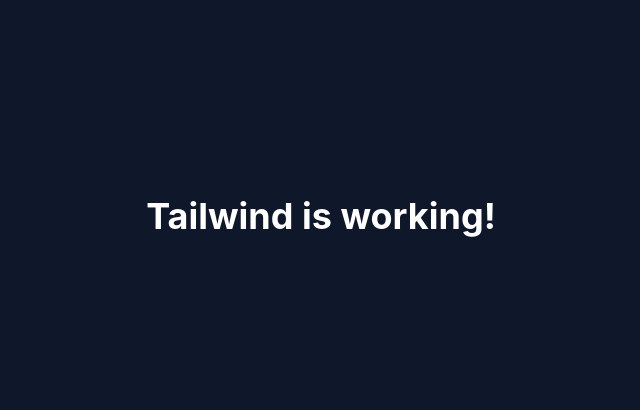
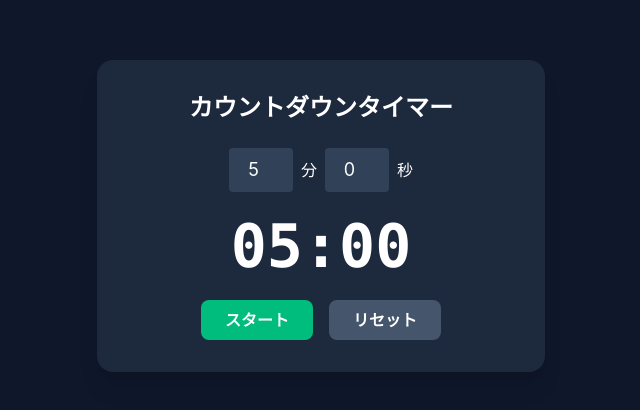
Before and after one commit to AmesRius/React, a React (Vite) app: page / in a window 1280 px wide. Shown: the part 184-594 px from the top of the page, without its empty margins (319-959 px from the left). Built offline with nearby package versions, Linux system fonts and the light colour scheme.

Commit message:
Phase 1: 時間指定・スタート/ストップ・リセット機能を実装

```diff
--- a/src/App.jsx
+++ b/src/App.jsx
@@ -4,11 +4,14 @@
 import heroImg from './assets/hero.png'
 import './App.css'
 
+import Timer from './components/Timer'
+
 function App() {
   return (
     <div className="flex h-screen items-center justify-center bg-slate-900">
-      <h1 className="text-4xl font-bold text-white">Tailwind is working!</h1>
+      <Timer />
     </div>
   )
 }
+
 export default App
--- /dev/null
+++ b/src/components/Timer.jsx
@@ -0,0 +1,135 @@
+import { useState, useEffect, useRef } from 'react'
+
+function Timer() {
+  // 入力用（分・秒）
+  const [inputMinutes, setInputMinutes] = useState(5)
+  const [inputSeconds, setInputSeconds] = useState(0)
+
+  // 実際のカウントダウン残り時間（秒単位で管理）
+  const [remainingSeconds, setRemainingSeconds] = useState(inputMinutes * 60 + inputSeconds)
+
+  // 動いているかどうか
+  const [isRunning, setIsRunning] = useState(false)
+
+  // setIntervalのIDを保持（再描画されても消えないようuseRefを使う）
+  const intervalRef = useRef(null)
+
+  // isRunningがtrueの間、1秒ごとにremainingSecondsを減らす
+  useEffect(() => {
+    if (isRunning) {
+      intervalRef.current = setInterval(() => {
+        setRemainingSeconds((prev) => {
+          if (prev <= 1) {
+            clearInterval(intervalRef.current)
+            setIsRunning(false)
+            return 0
+          }
+          return prev - 1
+        })
+      }, 1000)
+    }
+
+    // クリーンアップ：isRunningがfalseになったり、コンポーネントが消える時にタイマーを止める
+    return () => clearInterval(intervalRef.current)
+  }, [isRunning])
+
+  // 残り秒数を「分:秒」の表示形式に変換する
+  const formatTime = (totalSeconds) => {
+    const minutes = Math.floor(totalSeconds / 60)
+    const seconds = totalSeconds % 60
+    return `${String(minutes).padStart(2, '0')}:${String(seconds).padStart(2, '0')}`
+  }
+
+  const handleStart = () => {
+    if (remainingSeconds > 0) {
+      setIsRunning(true)
+    }
+  }
+
+  const handleStop = () => {
+    setIsRunning(false)
+  }
+
+  const handleReset = () => {
+    setIsRunning(false)
+    setRemainingSeconds(inputMinutes * 60 + inputSeconds)
+  }
+
+  // 入力変更時：カウントダウン中でなければ、残り時間にも反映する
+  const handleMinutesChange = (e) => {
+    const value = Number(e.target.value)
+    setInputMinutes(value)
+    if (!isRunning) {
+      setRemainingSeconds(value * 60 + inputSeconds)
+    }
+  }
+
+  const handleSecondsChange = (e) => {
+    const value = Number(e.target.value)
+    setInputSeconds(value)
+    if (!isRunning) {
+      setRemainingSeconds(inputMinutes * 60 + value)
+    }
+  }
+
+  return (
+    <div className="flex flex-col items-center gap-6 p-8 bg-slate-800 rounded-2xl shadow-xl w-full max-w-md">
+      <h1 className="text-2xl font-bold text-white">カウントダウンタイマー</h1>
+
+      {/* 時間入力エリア */}
+      <div className="flex items-center gap-2">
+        <input
+          type="number"
+          min="0"
+          value={inputMinutes}
+          onChange={handleMinutesChange}
+          disabled={isRunning}
+          className="w-16 text-center text-lg p-2 rounded bg-slate-700 text-white disabled:opacity-50"
+        />
+        <span className="text-white">分</span>
+        <input
+          type="number"
+          min="0"
+          max="59"
+          value={inputSeconds}
+          onChange={handleSecondsChange}
+          disabled={isRunning}
+          className="w-16 text-center text-lg p-2 rounded bg-slate-700 text-white disabled:opacity-50"
+        />
+        <span className="text-white">秒</span>
+      </div>
+
+      {/* 残り時間の大表示 */}
+      <div className="text-6xl font-mono font-bold text-white tabular-nums">
+        {formatTime(remainingSeconds)}
+      </div>
+
+      {/* 操作ボタン */}
+      <div className="flex gap-4">
+        {!isRunning ? (
+          <button
+            onClick={handleStart}
+            className="px-6 py-2 rounded-lg bg-emerald-500 text-white font-semibold hover:bg-emerald-600 transition"
+          >
+            スタート
+          </button>
+        ) : (
+          <button
+            onClick={handleStop}
+            className="px-6 py-2 rounded-lg bg-amber-500 text-white font-semibold hover:bg-amber-600 transition"
+          >
+            ストップ
+          </button>
+        )}
+        <button
+          onClick={handleReset}
+          className="px-6 py-2 rounded-lg bg-slate-600 text-white font-semibold hover:bg-slate-500 transition"
+        >
+          リセット
+        </button>
+      </div>
+    </div>
+  )
+}
+
+export default Timer
```
